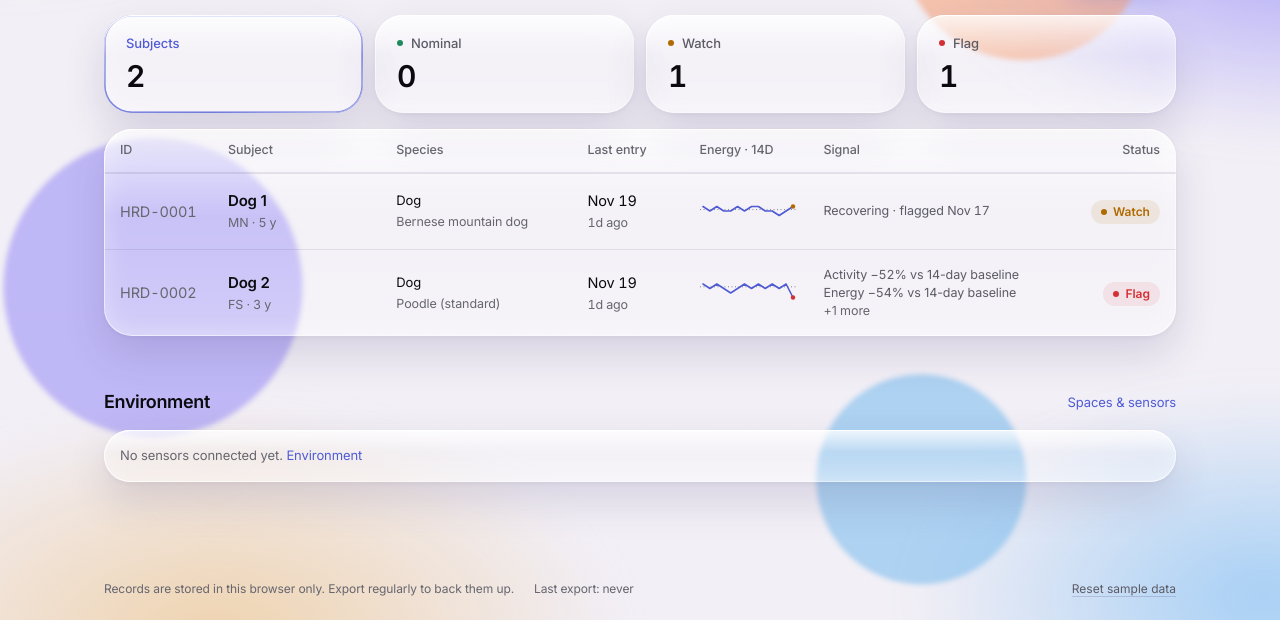
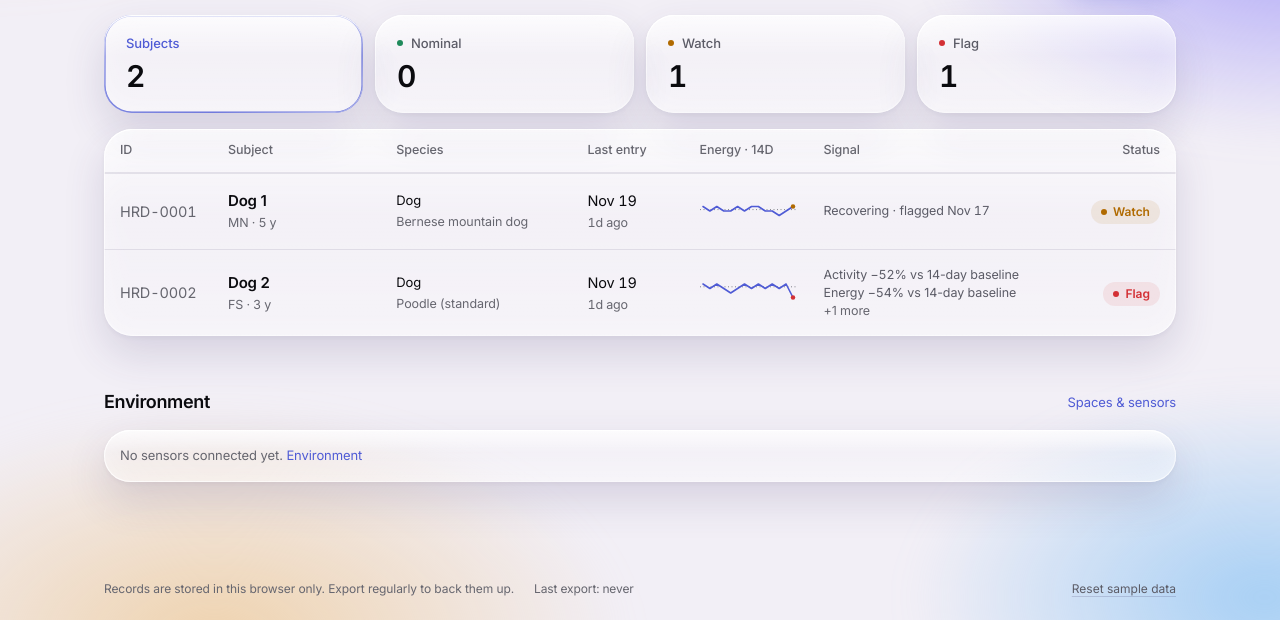
Before and after one commit to bsalsa2/herd, a plain HTML site: page index.html in a window 1280 px wide. Shown: the part 193-813 px from the top of the page. Drawn offline with Linux system fonts and the light colour scheme.

Commit message:
Remove the colored circles behind the page and rebuild the lock
Co-Authored-By: Claude Opus 5.5 <noreply@anthropic.com>
Claude-Session: https://claude.ai/code/session_01MVdLfgZ9xoqd7WswFKxWd4

```diff
--- a/assets/css/herd.css
+++ b/assets/css/herd.css
@@ -1780,25 +1780,6 @@ dialog::backdrop { background: rgba(30, 24, 60, 0.28); -webkit-backdrop-filter:
   }
 }
 
-/* crisp shapes behind the page, so the glass has edges to bend */
-body::after {
-  content: "";
-  position: fixed;
-  inset: 0;
-  z-index: -1;
-  pointer-events: none;
-  background:
-    radial-gradient(circle at 80% 16%, var(--disc-a) 0 10%, transparent 10.4%),
-    radial-gradient(circle at 12% 60%, var(--disc-b) 0 12%, transparent 12.4%),
-    radial-gradient(circle at 72% 84%, var(--disc-c) 0 9%, transparent 9.4%);
-  filter: blur(2px);
-  animation: ambient2 70s ease-in-out infinite alternate;
-}
-@keyframes ambient2 {
-  from { transform: translate3d(0, 0, 0); }
-  to { transform: translate3d(-3%, 2.5%, 0) scale(1.04); }
-}
-
 .panel, .list, .hairgrid > *, .topbar-inner, dialog, .toast, .btn, .tt {
   -webkit-backdrop-filter: var(--g-blur);
   backdrop-filter: var(--g-blur);
@@ -1837,7 +1818,7 @@ dialog { background: rgba(255, 255, 255, 0.28); -webkit-backdrop-filter: blur(24
 /* ---------- Motion preferences ------------------------------------------ */
 
 @media (prefers-reduced-motion: reduce) {
-  body::before, body::after { animation: none !important; }
+  body::before { animation: none !important; }
   *, *::before, *::after {
     animation-duration: 0.01ms !important;
     animation-iteration-count: 1 !important;
```
Also changed, not shown: docs/index.html (+2 -2 lines).
